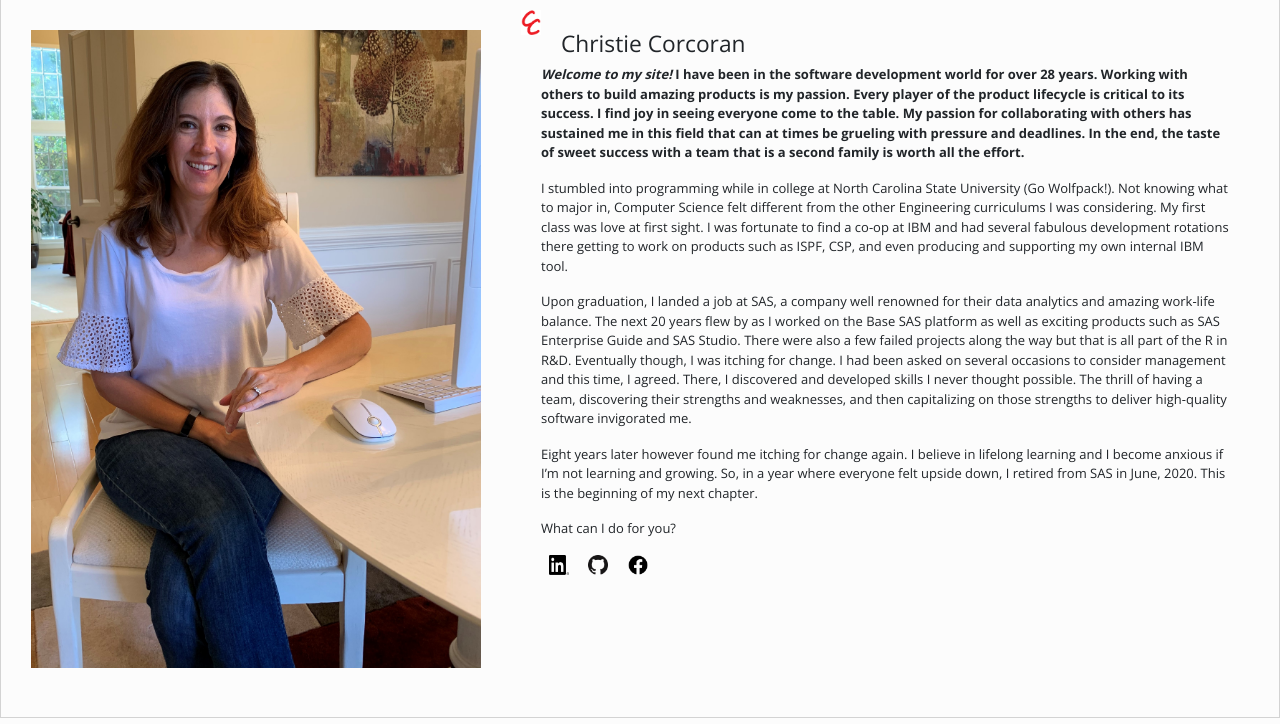
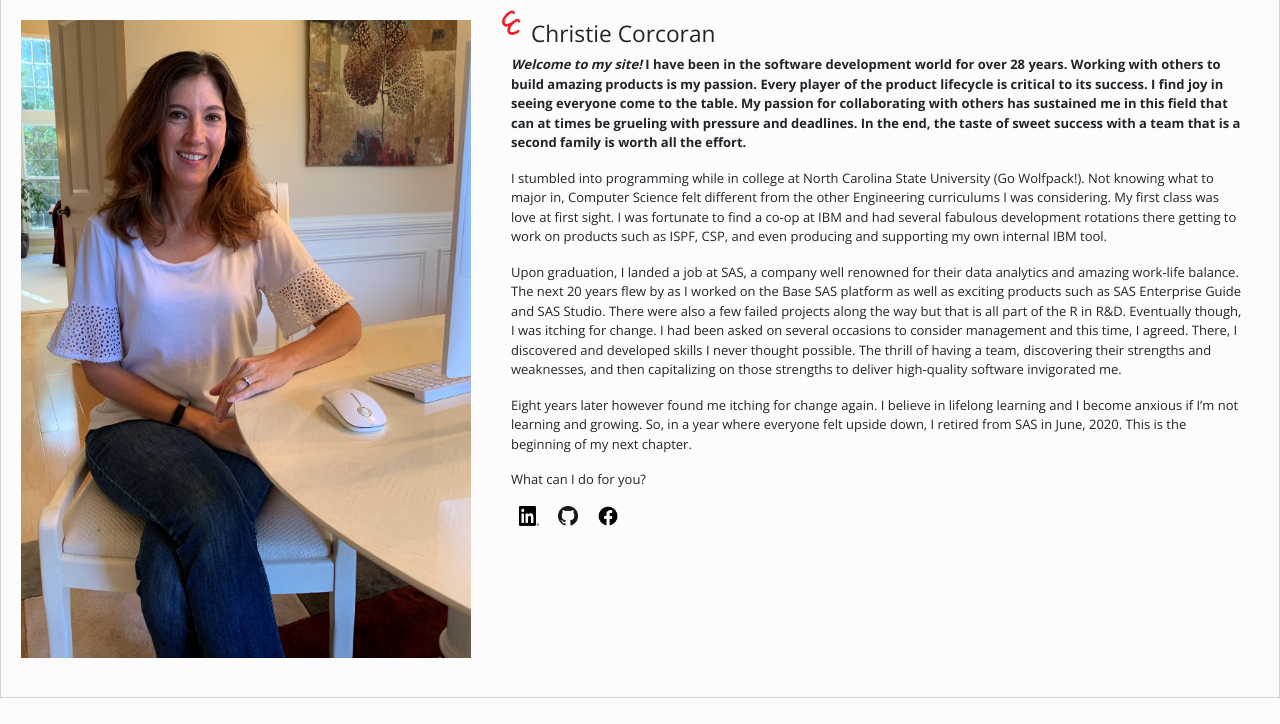
Before and after one commit to CLizCorcoran/Personal-Website, a PHP site: page /welcome.html in a window 1280 px wide. Shown: the part 105-829 px from the top of the page. After the commit the page ends 803 px from the top, so only its background shows below. Run offline with PHP 8.4, Linux system fonts and the light colour scheme; some libraries are stand-ins or nearby versions.

Commit message:
Wrap picture and text; fix flex clashes.

```diff
--- a/css/styles.css
+++ b/css/styles.css
@@ -1,5 +1,7 @@
 
-/* Shared header and main body styles */
+/*-------------------------------------------------------------------------------*/
+/*                     Shared header and main body styles                        */
+/*-------------------------------------------------------------------------------*/
 
 body {
     max-width: 1280px;
@@ -37,15 +39,33 @@
     padding: 8px;
 }
 
-.flex-container {
-    display: inline-flex;
-    flex-wrap: wrap;
-  }
+#line {
+    position: relative;
+    top: -45px;
+    z-index: -1;
+}
+
+.nav-item {
+    background-color: white;
+}
+
+a.active {
+    text-decoration: underline;
+}
+
+
+/*-------------------------------------------------------------------------------*/
+/*                              Welcome page                                     */
+/*-------------------------------------------------------------------------------*/
+
+.image {
+    align-self: center;
+}
 
   .pic {
     width: 450px;
     object-fit: contain;
-    align-self: flex-start;
+    align-self: center;
 
   }
 
@@ -64,35 +84,32 @@
   .logofloat {
 
     position: relative;
-    left: -20px;
-    top: -20px;
+    left: -10px;
+    top: -10px;
   }
 
-  #line {
-      position: relative;
-      top: -45px;
-      z-index: -1;
-  }
-
-  .nav-item {
-      background-color: white;
-  }
-
-  a.active {
-      text-decoration: underline;
-  }
-
-  .main {
+ .main {
       flex: 1;
   }
 
-  .flex-container > div {
+  .welcome-flex-container {
+    display: inline-flex;
+    flex-wrap: wrap;
+  }
+
+  .welcome-flex-container > div {
     margin: 20px;
+  }
 
+  #aboutme {
+      min-width: 250px;
   }
 
 
-/*  Experience  */
+/*-------------------------------------------------------------------------------*/
+/*                                    Experience                                 */
+/*-------------------------------------------------------------------------------*/
+
 section div.carousel-item img{
     width: 500px;
 }
@@ -126,6 +143,8 @@
 
 .expParagraph {
     margin-bottom: 20px;
+    padding-left: 20px;
+    padding-right: 20px;
     height: 150px;
 }
 
@@ -161,11 +180,9 @@
 }
 
 
-
-
-
-
-/* Contact */
+/*-------------------------------------------------------------------------------*/
+/*                                   Contact                                     */
+/*-------------------------------------------------------------------------------*/
 
   .intro {
       margin-top: 0px;
@@ -187,6 +204,7 @@
 
   #contactMain {
       padding-left: 65px;
+      padding-right: 20px;
       max-width: 800px;
   }
 
@@ -196,12 +214,18 @@
 
   .flexNameContainer {
     display: flex;
+    align-items: stretch;
+    width: 100%;
   }
 
-  .flex-container > div {
-    margin: 10px;
-    padding: 20px;
- }
+  .flexNameContainer > div {
+      flex-grow: 1;
+  }
+
+  .flexNameContainer > :first-child {
+     margin-right: 10px;
+  }
+
 
 
   #contactFName {
--- a/welcome.html
+++ b/welcome.html
@@ -30,14 +30,14 @@
      </header>
 
     <main>
-     <div class="flex-container">
+     <div class="welcome-flex-container">
         <div class="image">
             <img class="pic" src="img/christie.jpg" alt="Christie Corcoran" />
         </div>
         <div class="main">
           <img class="logo logofloat" src="img/CC.png" alt="CC"/>
             <h3 class="intro">Christie Corcoran</h3>
-            <p><b><i>Welcome to my site!</i>  I have been in the software development world for over 28 years.  Working with others to build amazing products is my passion.  Every player of the product lifecycle is critical to its success.  I find joy in seeing everyone come to the table.  My passion for collaborating with others has sustained me in this field that can at times be grueling with pressure and deadlines.  In the end, the taste of sweet success with a team that is a second family is worth all the effort.  </b></p>
+            <p id="aboutme"><b><i>Welcome to my site!</i>  I have been in the software development world for over 28 years.  Working with others to build amazing products is my passion.  Every player of the product lifecycle is critical to its success.  I find joy in seeing everyone come to the table.  My passion for collaborating with others has sustained me in this field that can at times be grueling with pressure and deadlines.  In the end, the taste of sweet success with a team that is a second family is worth all the effort.  </b></p>
             <p>I stumbled into programming while in college at North Carolina State University (Go Wolfpack!).  Not knowing what to major in, Computer Science felt different from the other Engineering curriculums I was considering.  My first class was love at first sight.  I was fortunate to find a co-op at IBM and had several fabulous development rotations there getting to work on products such as ISPF, CSP, and even producing and supporting my own internal IBM tool.  </p>
             <p>Upon graduation, I landed a job at SAS, a company well renowned for their data analytics and amazing work-life balance.   The next 20 years flew by as I worked on the Base SAS platform as well as exciting products such as SAS Enterprise Guide and SAS Studio.  There were also a few failed projects along the way but that is all part of the R in R&D.  Eventually though, I was itching for change.  I had been asked on several occasions to consider management and this time, I agreed.  There, I discovered and developed skills I never thought possible.  The thrill of having a team, discovering their strengths and weaknesses, and then capitalizing on those strengths to deliver high-quality software invigorated me.  </p>
             <p>Eight years later however found me itching for change again.  I believe in lifelong learning and I become anxious if I’m not learning and growing.  So, in a year where everyone felt upside down, I retired from SAS in June, 2020.  This is the beginning of my next chapter.  </p>
```
